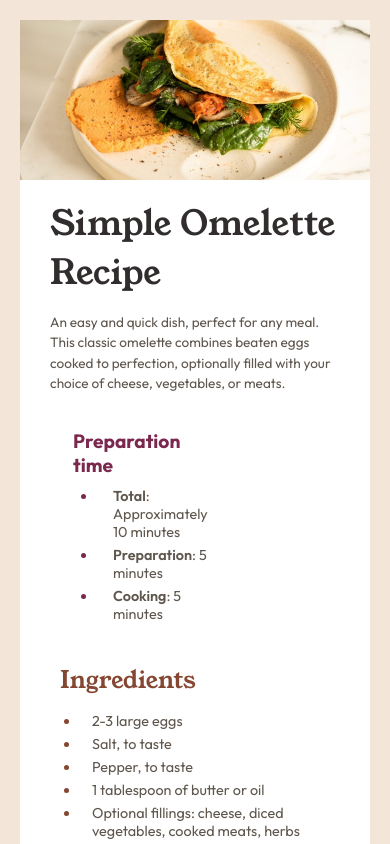
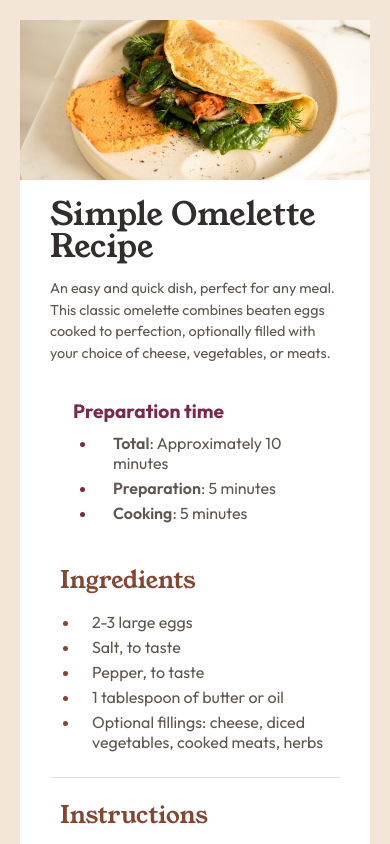
Before and after one commit to qqroku/Recipe-page, a plain HTML site: page index.html in a window 390 px wide. Shown: the top 844 px of the page. Drawn offline with Linux system fonts and the light colour scheme.

Commit message:
update css for mobile view

```diff
--- a/styles.css
+++ b/styles.css
@@ -239,4 +239,41 @@ body {
     margin-top: -30px;
     border-radius: 0;
   }
+
+  .recipe_title {
+    font-size: 2rem;
+    line-height: 1;
+  }
+
+  .recipe_description {
+    font-size: 0.9rem;
+  }
+
+  /** prep time  */
+  .recipe_prepTime_card {
+    width: 100%;
+  }
+
+  .recipe_prepTime_card ul {
+    font-size: 1rem;
+  }
+
+  /** ingredients */
+  .recipe_ingredients_card ul {
+    font-size: 1rem;
+  }
+
+  /** instructions */
+  .recipe_instructions_card ol {
+    font-size: 0.85rem;
+  }
+
+  /** nutrition  */
+  .recipe_nutrition_card .recipe_nutrition_description {
+    font-size: 0.9rem;
+  }
+
+  .recipe_nutrition_title ~ div {
+    font-size: 0.95rem;
+  }
 }
```
